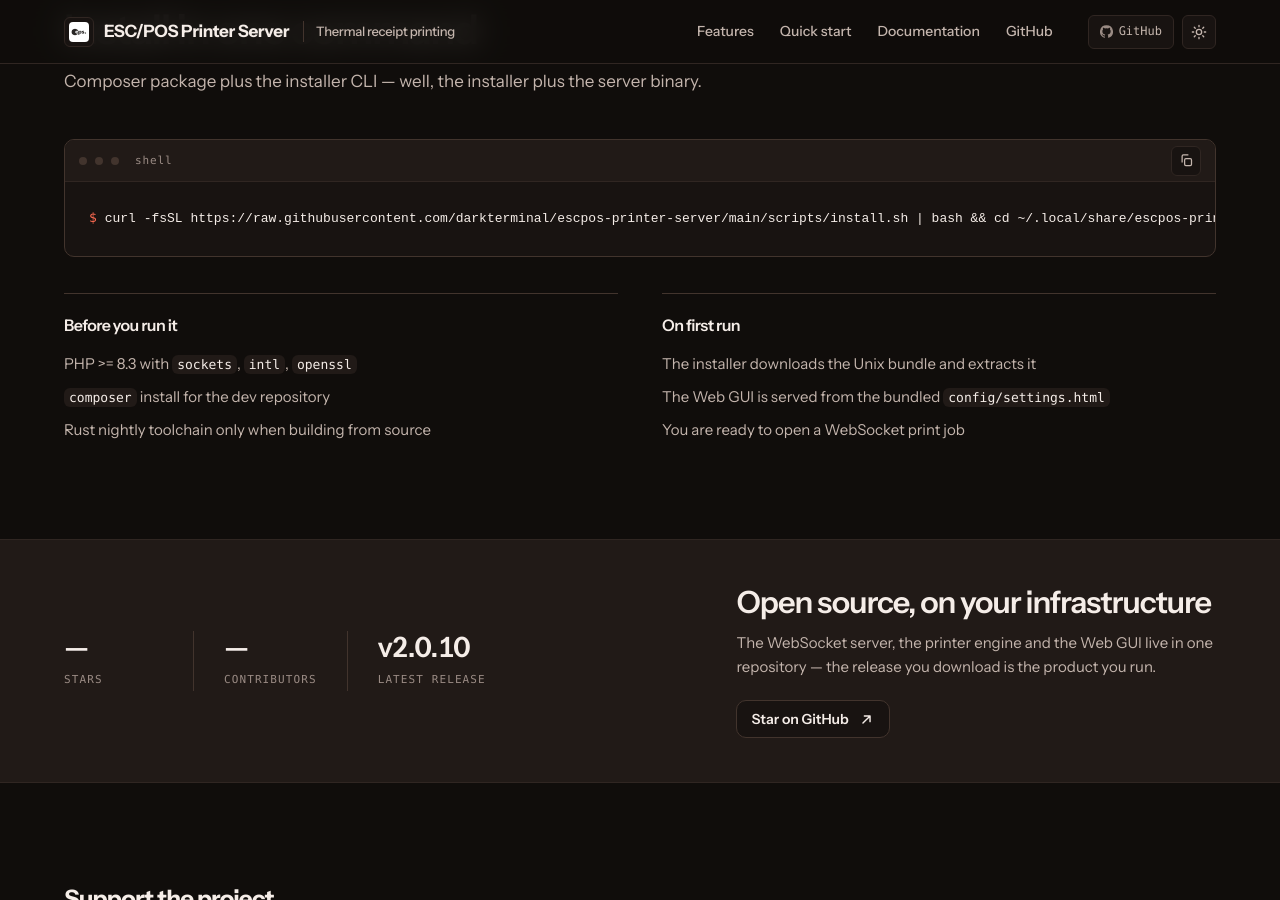
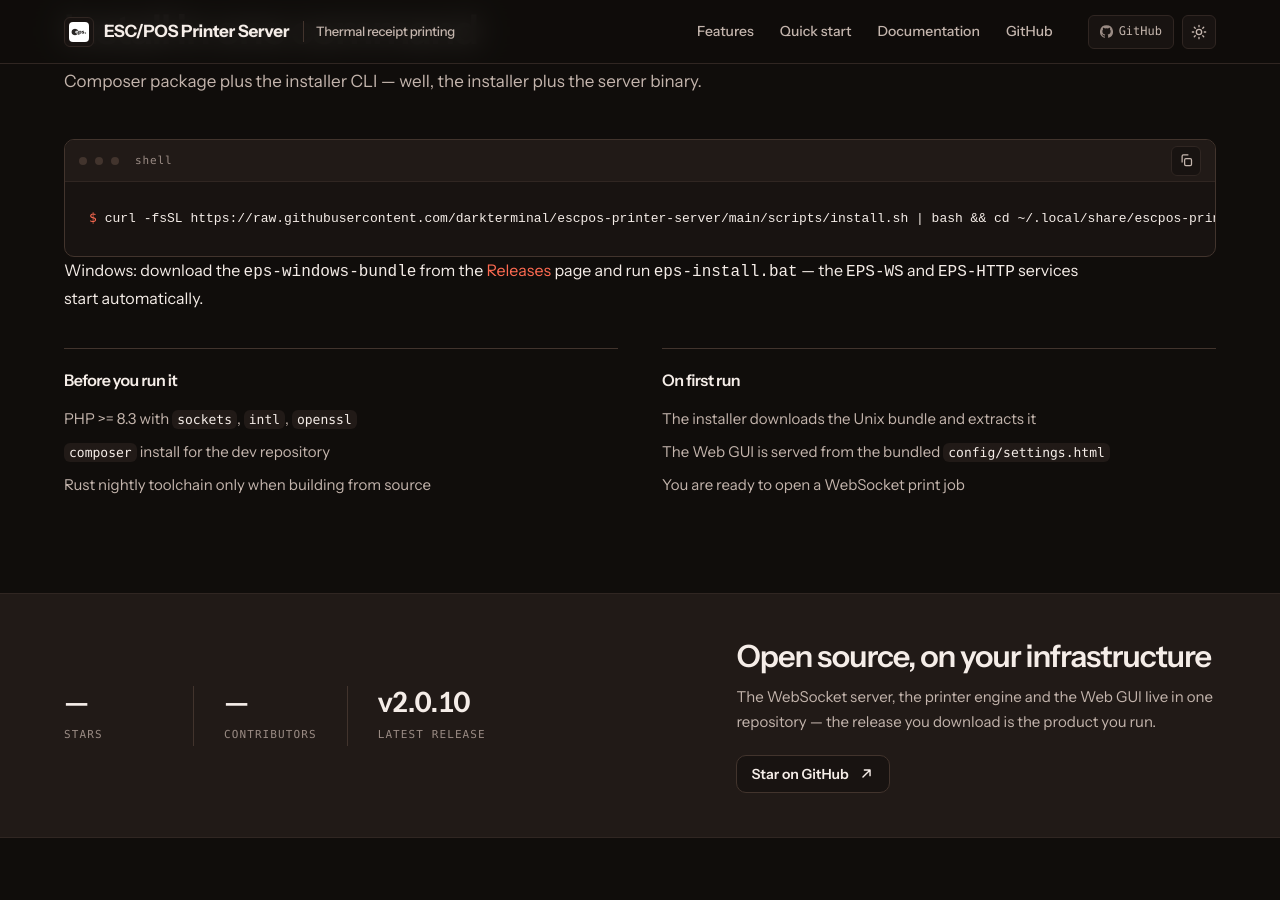
Before and after one commit to darkterminal/escpos-printer-server, a Jekyll site: the page built from docs/index.html, in a window 1280 px wide and 900 px high, scrolled down 1474 px. Built offline with Jekyll 4.4.1, drawn with Linux system fonts in a browser that asks for light colours; comment, search, counter and statistics services are not loaded.

Commit message:
docs: clean turso css comments and add windows usage to landing

```diff
--- a/docs/assets/css/site.css
+++ b/docs/assets/css/site.css
@@ -1,5 +1,5 @@
 /* ==========================================================================
-   Turso Client PHP — product site + user manual
+   ESC/POS Printer Server — product site + user manual
    Self-contained styles. No CDN, no build step.
    ========================================================================== */
 
@@ -9,7 +9,7 @@
     --font-mono: ui-monospace, SFMono-Regular, "SF Mono", Menlo, Consolas,
         "Liberation Mono", monospace;
 
-    /* Palette sampled from docs/images/turso-client-php-logo.png:
+    /* Palette sampled from docs/images/eps-logo.png:
        coral accent #F65233, warm ink #1A1513, warm paper #FCF7F5. */
     --bg: #fcf7f5;
     --bg-elevated: #fffdfb;
@@ -139,7 +139,7 @@ img {
     line-height: 1;
 }
 
-/* The turso-client-php logo is a coloured mark; keep it unchanged in both
+/* The ESC/POS logo is a coloured mark; keep it unchanged in both
    themes. */
 .brand__mark img {
     width: 20px;
--- a/docs/index.html
+++ b/docs/index.html
@@ -197,6 +197,8 @@
                         <pre><span class="prompt" aria-hidden="true">$</span> <code id="install-command">curl -fsSL https://raw.githubusercontent.com/darkterminal/escpos-printer-server/main/scripts/install.sh | bash &amp;&amp; cd ~/.local/share/escpos-printer-server &amp;&amp; ./eps --role http</code></pre>
                     </div>
 
+                    <p>Windows: download the <code>eps-windows-bundle</code> from the <a href="https://github.com/darkterminal/escpos-printer-server/releases">Releases</a> page and run <code>eps-install.bat</code> — the <code>EPS-WS</code> and <code>EPS-HTTP</code> services start automatically.</p>
+
                     <div class="quick-grid">
                         <div>
                             <h3>Before you run it</h3>
```
Also changed, not shown: docs/assets/css/landing.css (+4 -4 lines).
